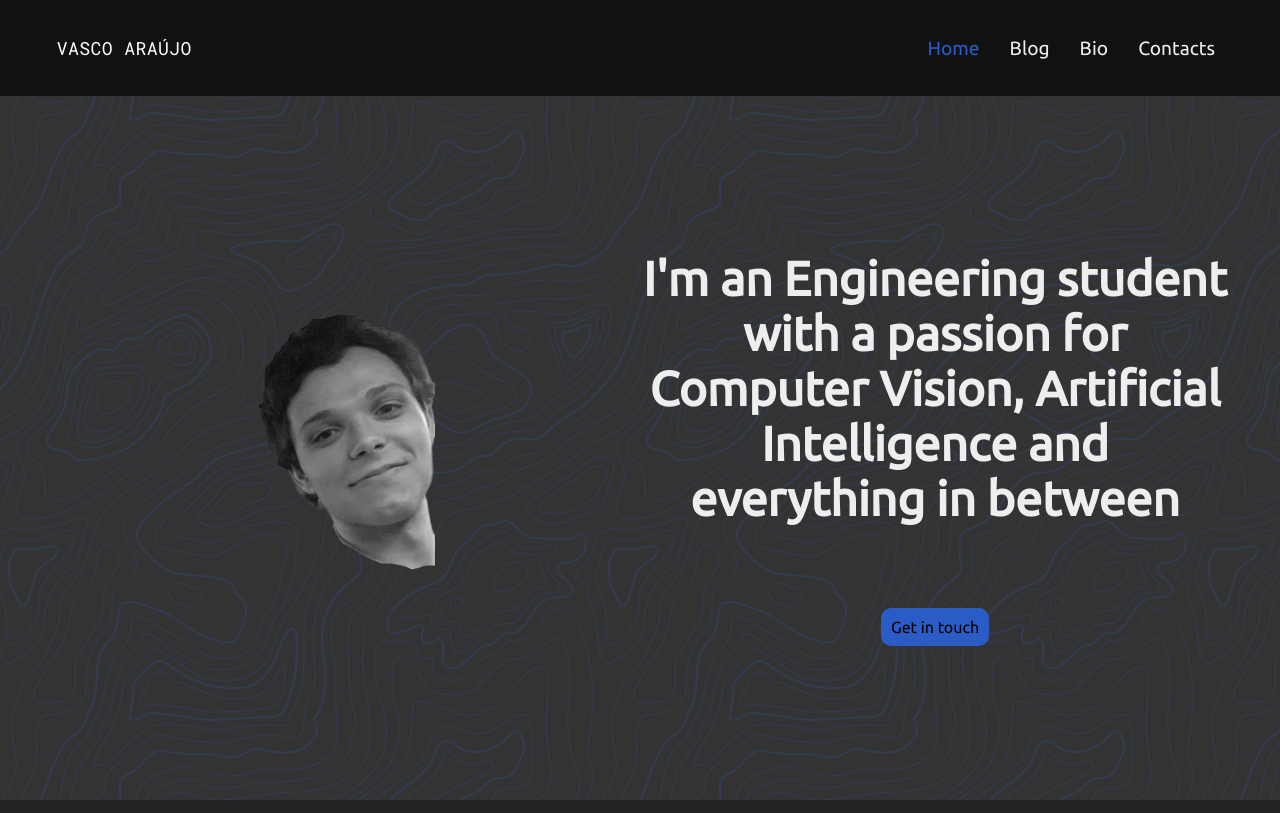
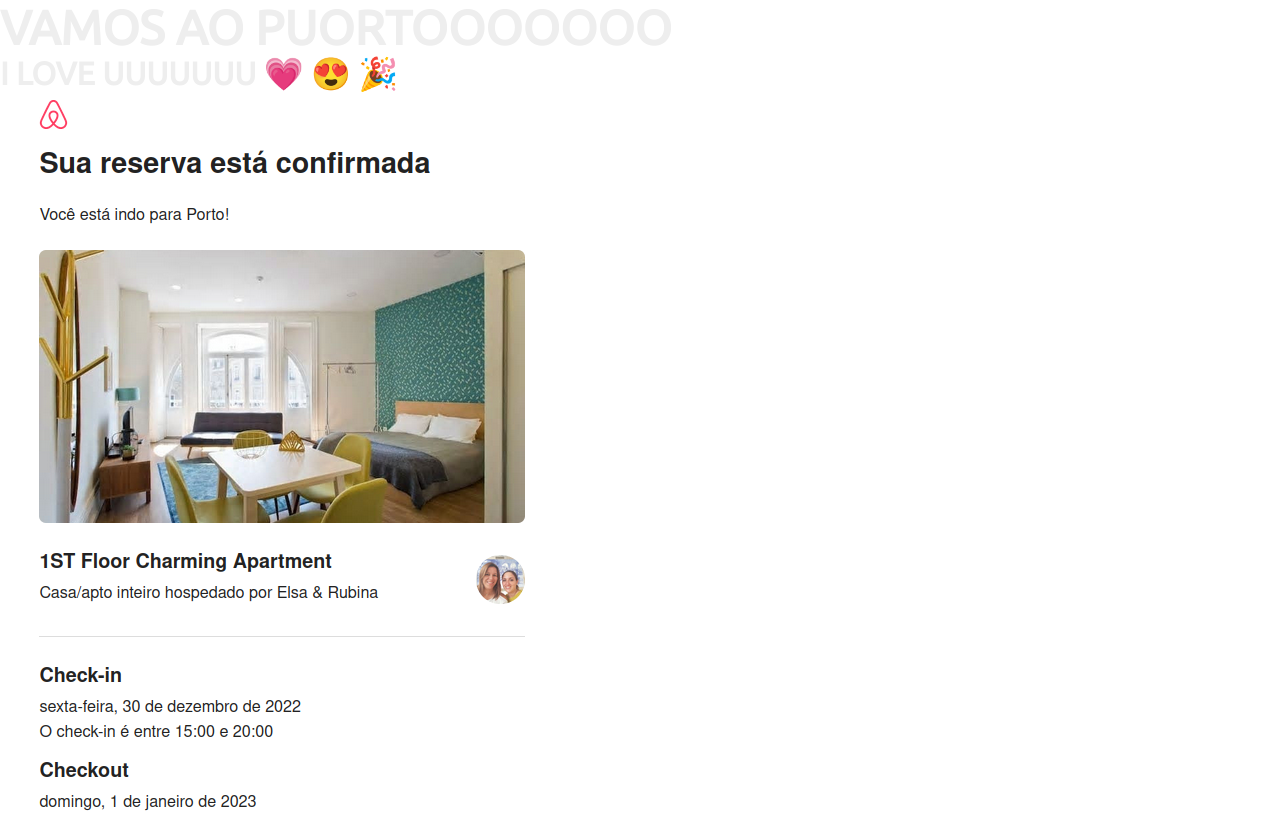
Before and after one commit to vascofaraujo/Personal_Website, a plain HTML site: page index.html in a window 1280 px wide. Shown: the top 813 px of the page. Drawn offline with Linux system fonts and the light colour scheme.

Commit message:
joke gift for joana

```diff
--- a/index.html
+++ b/index.html
@@ -18,7 +18,13 @@
 </head>
 <body>
 
-    <nav class="navbar">
+  <h1>VAMOS AO PUORTOOOOOOO</h1>
+
+  <h2>I LOVE UUUUUUU &#128151 &#128525 &#127881</h2>
+
+  <img src="Screenshot from 2022-12-01 19-08-06.png" alt="">
+
+    <!-- <nav class="navbar">
         <div class="navbar_container">
           <a href="index.html" id="navbar_logo"><img src="img/logo.png" width="150px">
         </a>
@@ -88,7 +94,7 @@
 
 
 
-    <script src="main.js"></script>
+    <script src="main.js"></script> -->
 
 </body>
 </html>
```
Also changed, not shown: Screenshot from 2022-12-01 19-08-06.png (added).
